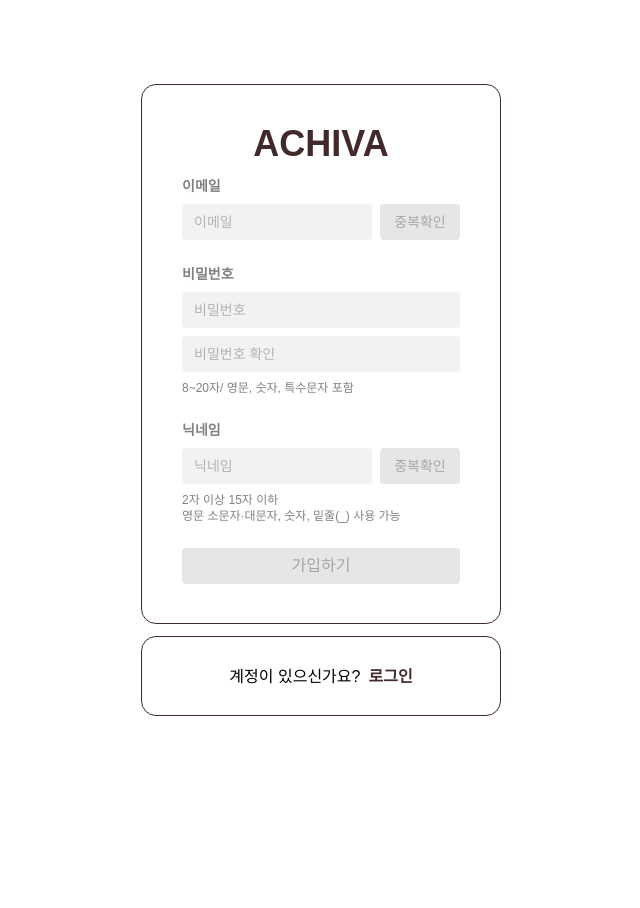
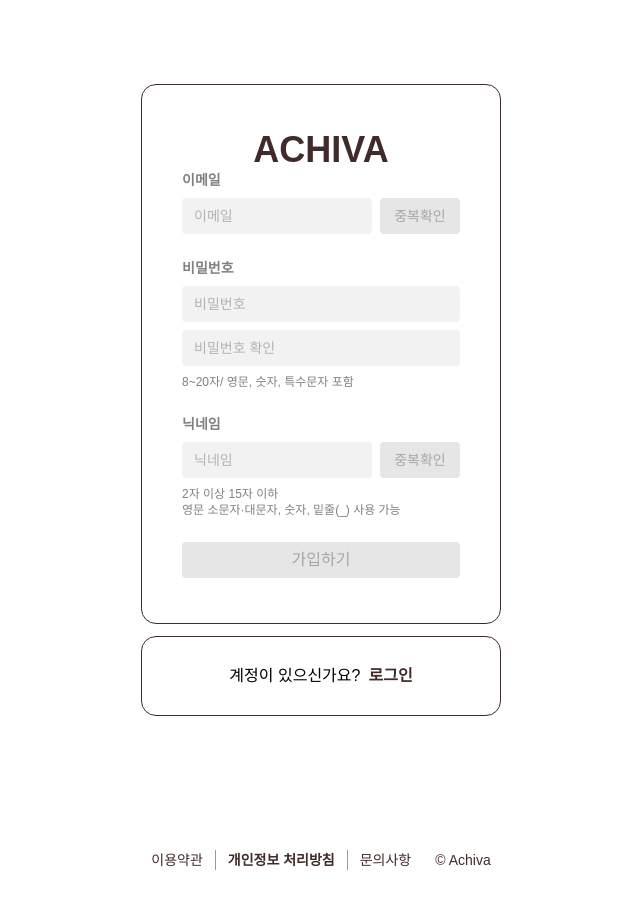
Before and after one commit to Alchernix/ACHIVA-frontend, a Next.js app: page /signup in a window 1280 px wide. Shown: the top 908 px of the page, without its empty margins (319-959 px from the left). Before the commit the page ends 800 px from the top, so only its background shows below. Built offline with nearby package versions, Linux system fonts and the light colour scheme; a web font is replaced by a local one.

Commit message:
리펙토링 중

```diff
--- a/app/(auth)/layout.tsx
+++ /dev/null
@@ -1,16 +0,0 @@
-export default function Layout({
-  children,
-}: Readonly<{
-  children: React.ReactNode;
-}>) {
-  return (
-    <>
-      <div className="h-full flex-col items-center justify-center">
-        {children}
-      </div>
-      {/* <div className="h-20 bg-amber-200 flex justify-center items-center">
-        Footer Test
-      </div> */}
-    </>
-  );
-}
--- /dev/null
+++ b/app/(auth)/login/layout.tsx
@@ -0,0 +1,16 @@
+import Footer from "@/components/Footer";
+
+export default function Layout({
+  children,
+}: Readonly<{
+  children: React.ReactNode;
+}>) {
+  return (
+    <>
+      <div className="min-h-dvh flex items-center justify-center">
+        {children}
+      </div>
+      <Footer />
+    </>
+  );
+}
--- a/app/(auth)/login/page.tsx
+++ b/app/(auth)/login/page.tsx
@@ -10,9 +10,12 @@ export default function Page() {
     <div className="w-full h-full items-center justify-center flex flex-col gap-3">
       <MobileHeader>로그인</MobileHeader> {/* 모바일에서만 보임 */}
       <Container classes="h-130">
+        <div className="flex flex-col w-full items-center">
+          <div className="mb-15 sm:mb-7">
             <TextLogo />
+          </div>
           <LoginForm />
-        <div className="flex gap-3 mb-25 sm:mb-0">
+          <div className="flex gap-3 mt-5 mb-25 sm:my-7">
             <Span>비밀번호를 잊으셨나요?</Span>
             <span className="text-sm font-medium">비밀번호 찾기</span>
           </div>
@@ -31,6 +34,7 @@ export default function Page() {
               </div>
             </div>
             <Span>소셜 계정으로 ACHIVA에 로그인하세요</Span>
+          </div>
         </div>
       </Container>
       <Container classes="h-23 hidden sm:flex">
--- /dev/null
+++ b/app/(auth)/signup/layout.tsx
@@ -0,0 +1,16 @@
+import Footer from "@/components/Footer";
+
+export default function Layout({
+  children,
+}: Readonly<{
+  children: React.ReactNode;
+}>) {
+  return (
+    <>
+      <div className="min-h-dvh flex items-center justify-center">
+        {children}
+      </div>
+      <Footer />
+    </>
+  );
+}
--- a/app/(auth)/signup/page.tsx
+++ b/app/(auth)/signup/page.tsx
@@ -16,7 +16,7 @@ export default function Page() {
 
   return (
     <AnimatePresence mode="wait">
-      <div className="w-full h-full flex flex-col gap-3 items-center justify-start sm:justify-center">
+      <div className="w-full min-h-dvh flex flex-col gap-3 items-center pt-15 sm:pt-0 justify-start sm:justify-center">
         {currentStep === 0 && <BasicInfo />}
         {currentStep === 1 && <EmailValidation />}
         {currentStep === 2 && <ToS />}
--- a/app/layout.tsx
+++ b/app/layout.tsx
@@ -14,7 +14,7 @@ export default function RootLayout({
 }>) {
   return (
     <html lang="en">
-      <body className={`${pretendard.className} antialiased h-dvh`}>
+      <body className={`${pretendard.className} antialiased min-h-dvh`}>
         {children}
       </body>
     </html>
--- /dev/null
+++ b/components/Footer.tsx
@@ -0,0 +1,30 @@
+import Link from "next/link";
+
+export default function Footer() {
+  return (
+    <footer className="h-30 hidden sm:flex justify-center items-center text-theme text-sm">
+      <div className="flex divide-x divide-theme/50">
+        <Link
+          href="https://achivamain.notion.site/247f9799dbb880859f08f64d81bc6335"
+          className="px-3"
+        >
+          이용약관
+        </Link>
+        <Link
+          href="https://achivamain.notion.site/247f9799dbb880b4bc53cdd088cd06db?v=247f9799dbb88051bde7000cd649a398&p=247f9799dbb8800b8057d9fe46809e08&pm=c
+"
+          className="font-bold px-3"
+        >
+          개인정보 처리방침
+        </Link>
+        <Link
+          href="https://achivamain.notion.site/247f9799dbb88095952cfe594b0f3ac5"
+          className="px-3"
+        >
+          문의사항
+        </Link>
+      </div>
+      <p className="px-3">© Achiva</p>
+    </footer>
+  );
+}
--- a/components/Onboarding.tsx
+++ b/components/Onboarding.tsx
@@ -3,7 +3,7 @@ import { SocialLoginBtn, SignupButton } from "@/features/onboarding/Button";
 
 export default function Onboarding() {
   return (
-    <div className="h-full bg-theme flex flex-col items-center p-10">
+    <div className="h-dvh bg-theme flex flex-col items-center p-10">
       <div className="my-auto">
         <h1 className="w-[196px] h-[55px] text-4xl font-bold text-center text-white">
           ACHIVA
--- a/features/auth/Container.tsx
+++ b/features/auth/Container.tsx
@@ -1,4 +1,5 @@
 "use client";
+// border + padding + 가운데 정렬 까지만!!
 import { motion } from "motion/react";
 
 type Props = {
@@ -8,7 +9,7 @@ type Props = {
 export default function Container({ classes, children }: Props) {
   return (
     <div
-      className={`w-screen sm:w-90 ${classes} rounded-[15px] sm:border sm:border-theme px-10 py-7 flex flex-col items-center justify-evenly`}
+      className={`w-screen sm:w-90 ${classes} rounded-[15px] sm:border sm:border-theme px-10 py-7 flex items-center justify-center`}
     >
       {children}
     </div>
@@ -25,7 +26,7 @@ type Props2 = {
 export function MobileContainer({ motionKey, classes, children }: Props2) {
   return (
     <div
-      className={`max-w-screen sm:w-90 ${classes} shrink-0 rounded-[15px] sm:border sm:border-theme px-10 py-7 mt-15 sm:mt-0`}
+      className={`w-screen sm:w-90 ${classes} rounded-[15px] sm:border sm:border-theme px-10 py-7 flex items-center justify-center`}
     >
       <motion.div
         initial={
@@ -41,7 +42,7 @@ export function MobileContainer({ motionKey, classes, children }: Props2) {
         exit={{
           opacity: 0,
         }}
-        className="w-full h-full flex flex-col items-center sm:justify-evenly"
+        className="w-full h-full flex flex-col items-center sm:justify-center"
       >
         {children}
       </motion.div>
--- a/features/auth/SignupSteps.tsx
+++ b/features/auth/SignupSteps.tsx
@@ -50,7 +50,7 @@ export function EmailValidation() {
     <>
       <MobileHeader>회원가입</MobileHeader>
       <MobileContainer motionKey="EmailValidation" classes="h-151">
-        <div className="hidden sm:block">
+        <div className="hidden sm:block mb-15">
           <TextLogo />
         </div>
         <div className="w-full flex flex-col gap-7">
@@ -66,7 +66,7 @@ export function ToS() {
     <>
       <MobileHeader>회원가입</MobileHeader>
       <MobileContainer motionKey="ToS" classes="min-h-151">
-        <div className="hidden sm:block mb-5">
+        <div className="hidden sm:block mb-10">
           <TextLogo />
         </div>
         <Terms />
@@ -80,7 +80,7 @@ export function Category() {
     <>
       <MobileHeader>회원가입</MobileHeader>
       <MobileContainer motionKey="Category" classes="h-151">
-        <div className="hidden sm:block">
+        <div className="hidden sm:block mb-10">
           <TextLogo />
         </div>
         <CategoryForm />
@@ -94,7 +94,7 @@ export function Birthday() {
     <>
       <MobileHeader>회원가입</MobileHeader>
       <MobileContainer motionKey="Birthday" classes="h-151">
-        <div className="hidden sm:block">
+        <div className="hidden sm:block mb-10">
           <TextLogo />
         </div>
         <BirthdayForm />
--- a/features/auth/Terms.tsx
+++ b/features/auth/Terms.tsx
@@ -108,15 +108,20 @@ export default function Terms() {
   const isAllAgreed = agreements.every((v) => v === true);
 
   function handleScroll() {
+    const isMobile = window.innerWidth < 640;
+    console.log(isMobile);
+    if (!isMobile) {
       scrollContainerRef.current?.scrollTo({
         top: scrollContainerRef.current.scrollHeight,
         behavior: "smooth",
       });
+    } else {
       window.scrollTo({
         top: document.documentElement.scrollHeight, // 문서 전체 높이
         left: 0,
-      behavior: "smooth", // 부드럽게 스크롤 (원하면 'auto'로 변경)
+        behavior: "smooth",
       });
+    }
   }
 
   return (
```
Lines whose indentation alone changed are shown as unchanged.
